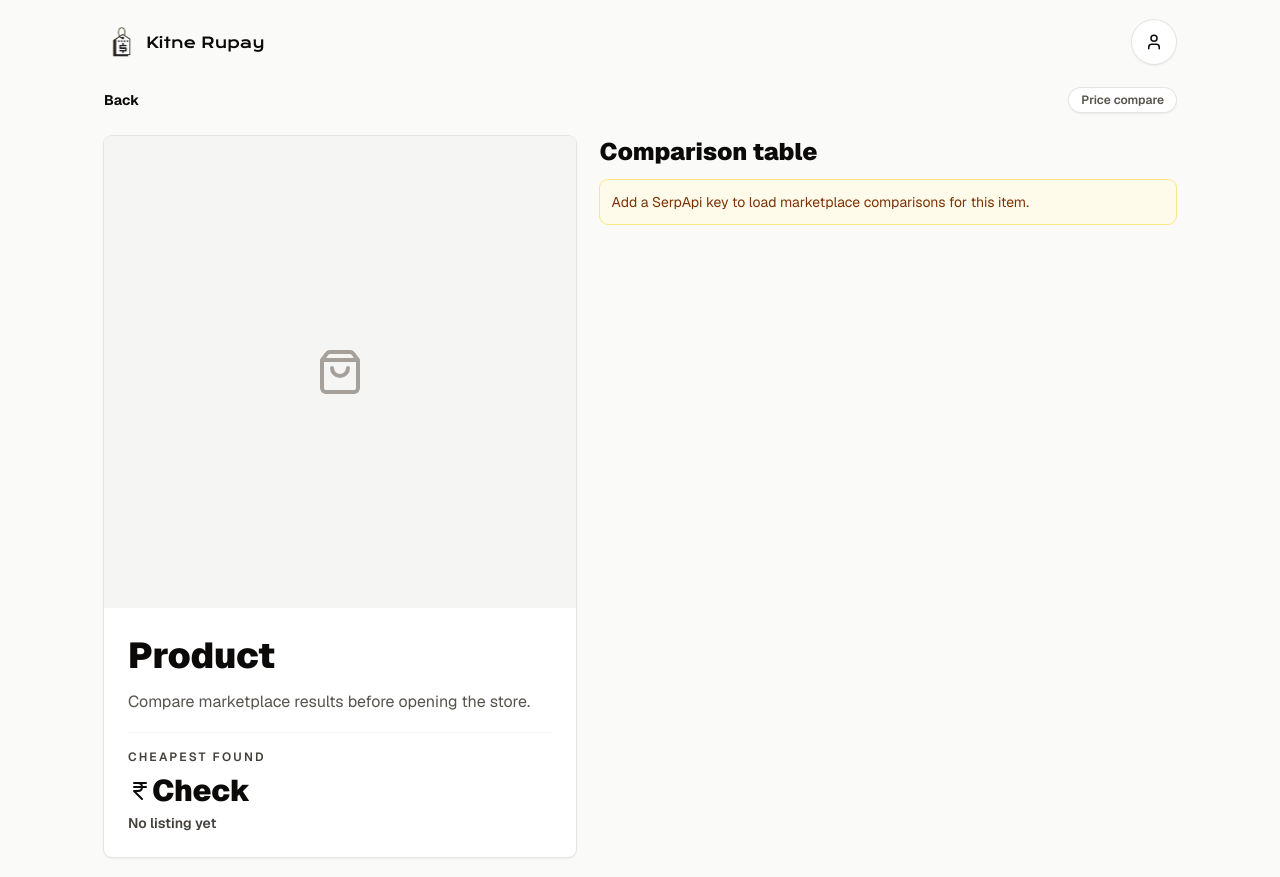
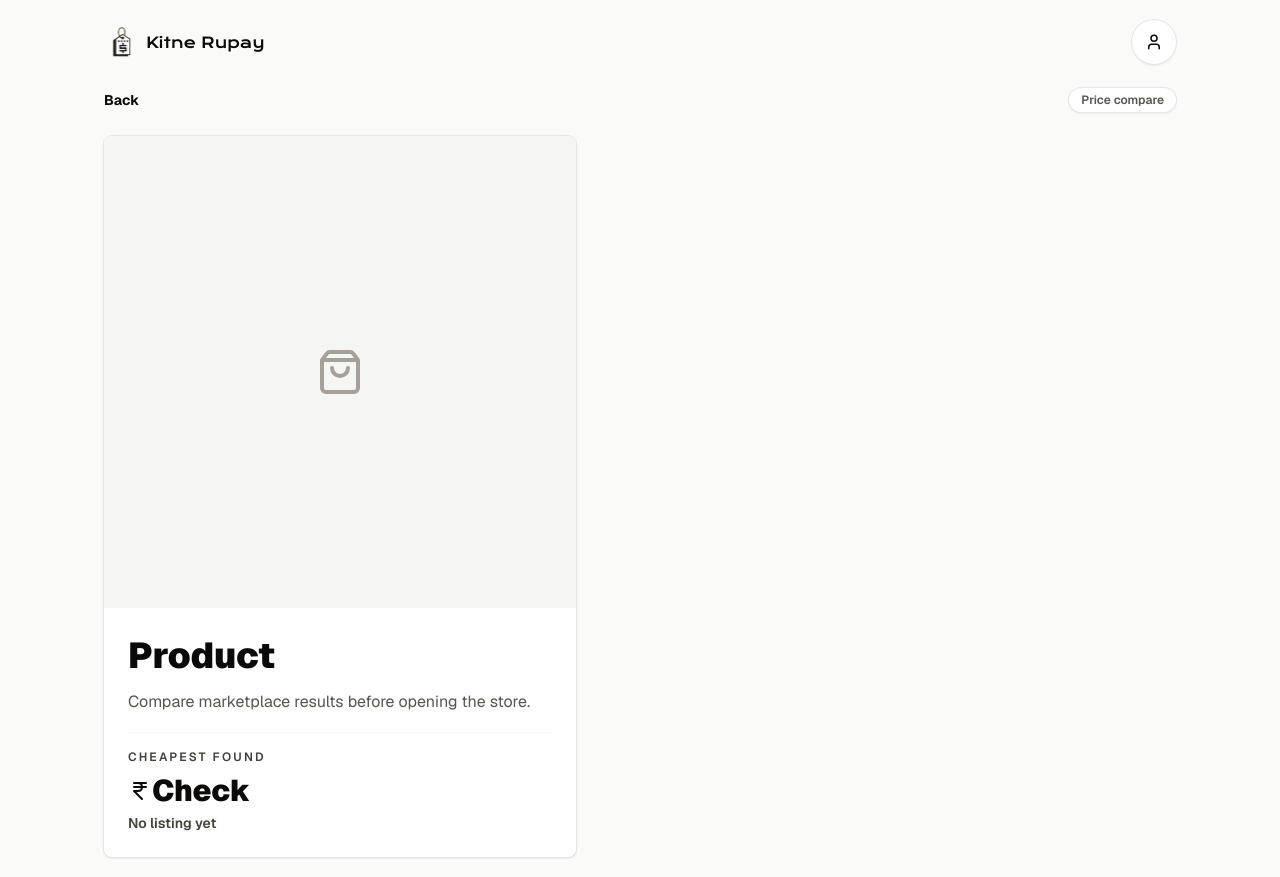
Before and after one commit to farzeenilyaszargar/Itemio, a Next.js app: page /item/1 in a window 1280 px wide. Built offline with nearby package versions, Linux system fonts and the light colour scheme.

Commit message:
Hide empty item comparison section

```diff
--- a/src/app/item/[slug]/page.tsx
+++ b/src/app/item/[slug]/page.tsx
@@ -112,13 +112,8 @@ export default async function ItemPage({ searchParams }: ItemPageProps) {
             </div>
           </section>
 
-          <section className="space-y-3">
-            <h2 className="text-lg font-black md:text-2xl">Comparison table</h2>
-            {listings.length === 0 ? (
-              <p className="rounded-[8px] bg-amber-50 p-3 text-sm text-amber-900 ring-1 ring-amber-200">
-                Add a SerpApi key to load marketplace comparisons for this item.
-              </p>
-            ) : (
+          {listings.length > 0 && (
+            <section className="space-y-3">
               <div className="overflow-hidden rounded-[8px] bg-white shadow-sm ring-1 ring-stone-200">
                 {listings.slice(0, 10).map((listing) => (
                   <a
@@ -139,8 +134,8 @@ export default async function ItemPage({ searchParams }: ItemPageProps) {
                   </a>
                 ))}
               </div>
-            )}
-          </section>
+            </section>
+          )}
         </div>
       </section>
     </main>
```
